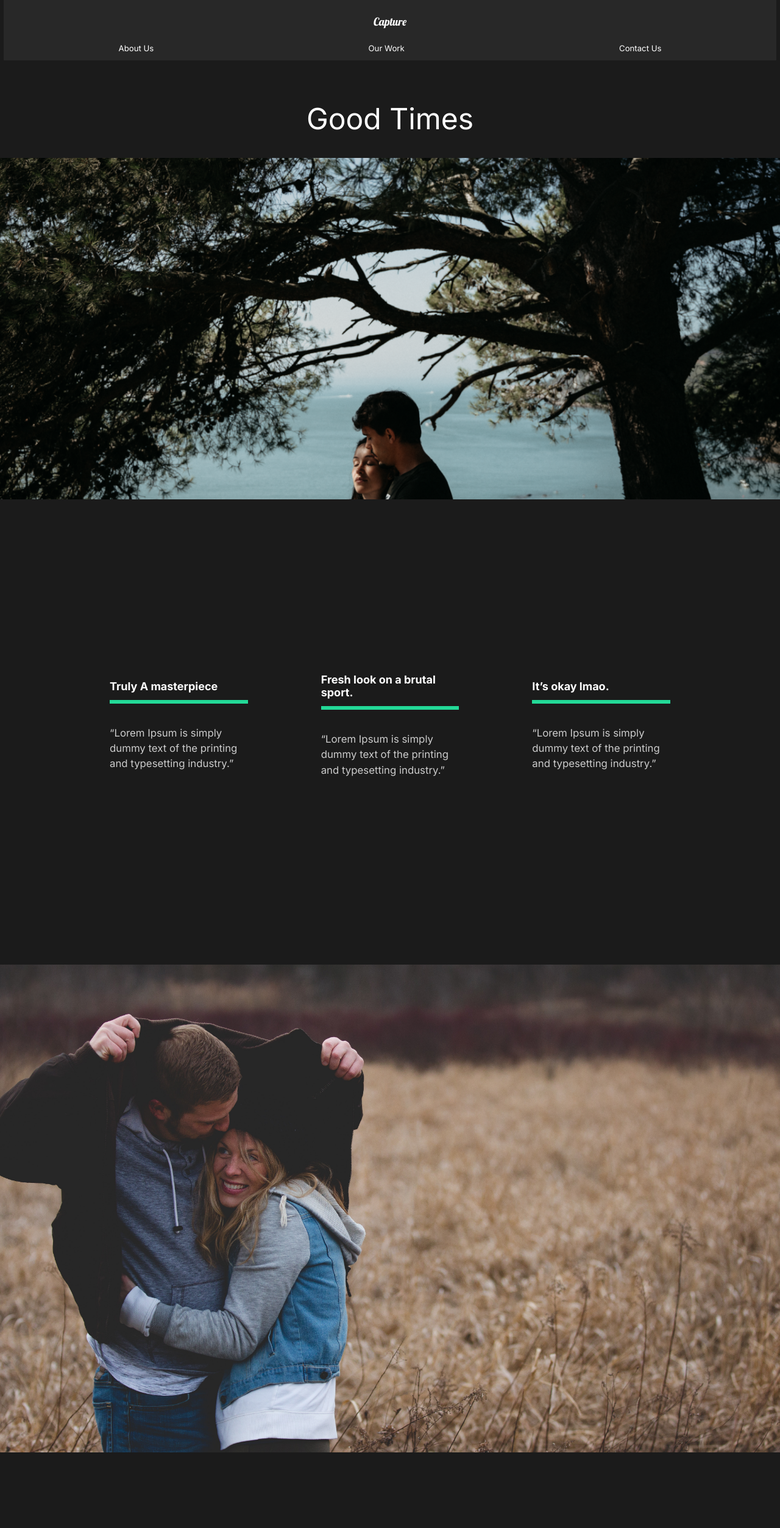
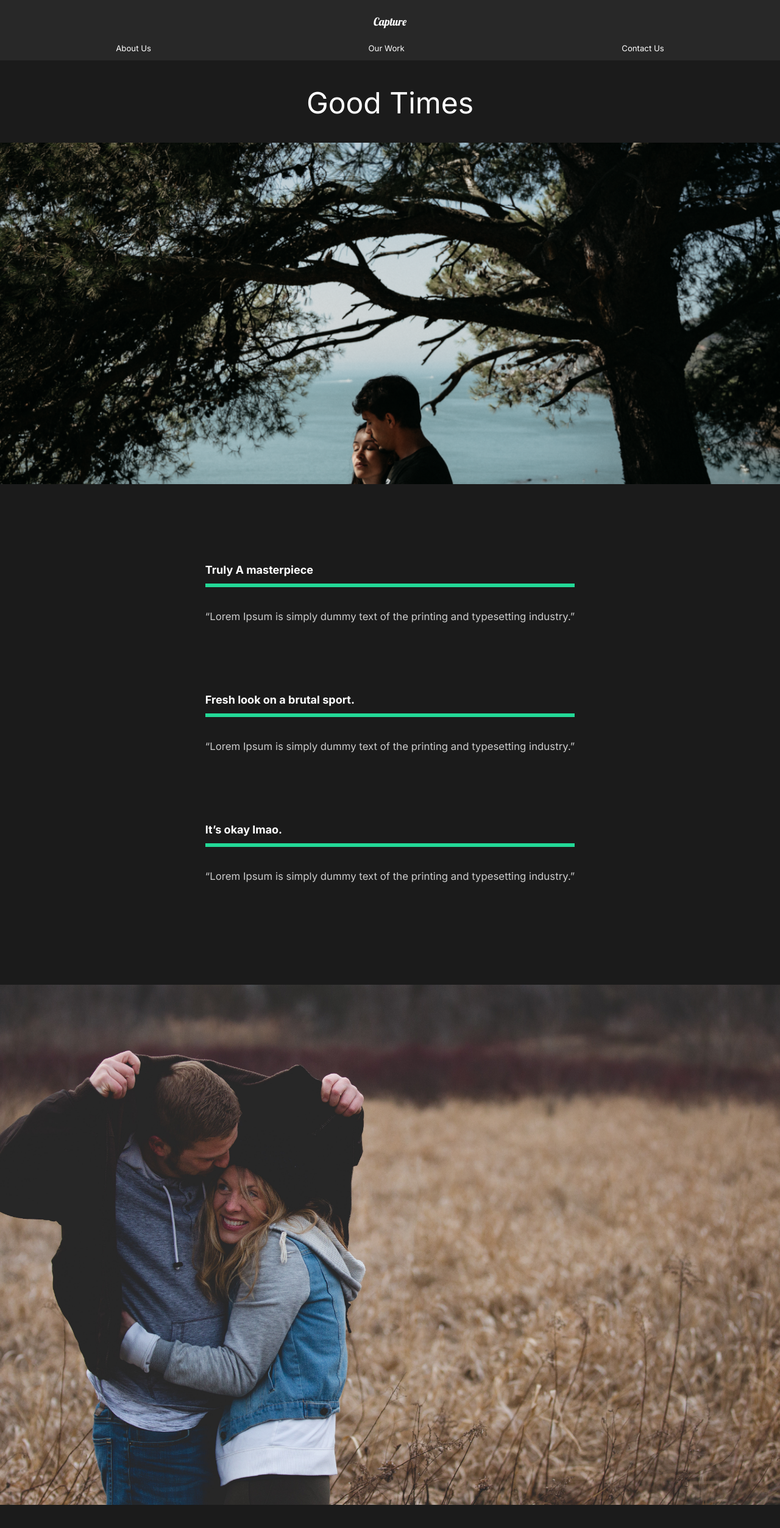
Before and after one commit to OfekZamir/Captue, a React (Create React App) app: page /work/good-times in a window 1280 px wide. Shown: the whole page at 61% size. Before the commit the page ends 2385 px from the top, so only its background shows below. Built offline with nearby package versions, Linux system fonts and the light colour scheme.

Commit message:
adding nav animation

```diff
--- a/src/animation.js
+++ b/src/animation.js
@@ -55,12 +55,8 @@ export const fade = {
 export const fadeOut = {
   hidden: {
     opacity: 1,
-    transition: {
-      ease: "easeOut",
-      duration: 0.75,
-    },
   },
-  show: { opacity: 0, transition: { duration: 1 } },
+  show: { opacity: 0, transition: { duration: 1.8 } },
 };
 export const container = {
   hidden: { opacity: 0 },
--- a/src/components/Nav.js
+++ b/src/components/Nav.js
@@ -1,8 +1,26 @@
 import React from "react";
 import styled from "styled-components";
 import { Link } from "react-router-dom";
+import { motion } from "framer-motion";
+import { useLocation } from "react-router";
 
 export const Nav = () => {
+  const getWidth = (pathNeeded) => {
+    const isSmall = window.matchMedia("(max-width:1300px)").matches;
+
+    if (pathname == pathNeeded) {
+      if (isSmall) {
+        return "100%";
+      } else {
+        return "50%";
+      }
+    } else {
+      console.log(pathNeeded);
+      console.log(isSmall);
+      return "0%";
+    }
+  };
+  const { pathname } = useLocation();
   return (
     <StyledNav>
       <h1>
@@ -13,12 +31,33 @@ export const Nav = () => {
       <ul>
         <li>
           <Link to="/">About Us</Link>
+          <Line
+            transition={{ duration: 0.5 }}
+            initial={{ width: "0%" }}
+            animate={{
+              width: getWidth("/"),
+            }}
+          />
         </li>
         <li>
           <Link to="/work">Our Work</Link>
+          <Line
+            transition={{ duration: 0.5 }}
+            initial={{ width: "0%" }}
+            animate={{
+              width: getWidth("/work"),
+            }}
+          />
         </li>
         <li>
           <Link to="/contact">Contact Us</Link>
+          <Line
+            transition={{ duration: 0.5 }}
+            initial={{ width: "0%" }}
+            animate={{
+              width: getWidth("/contact"),
+            }}
+          />
         </li>
       </ul>
     </StyledNav>
@@ -27,12 +66,11 @@ export const Nav = () => {
 
 const StyledNav = styled.nav`
   min-height: 10vh;
-  width: 99vw;
   display: flex;
   margin: auto;
   justify-content: space-between;
   align-items: center;
-  padding: 1rem 10rem;
+  padding: 1rem 1rem;
   background: #282828;
   position: sticky;
   top: 0;
@@ -44,6 +82,7 @@ const StyledNav = styled.nav`
   ul {
     display: flex;
     list-style: none;
+    padding-right: 2rem;
   }
   #Logo {
     font-size: 1.5rem;
@@ -72,3 +111,14 @@ const StyledNav = styled.nav`
     }
   }
 `;
+
+const Line = styled(motion.div)`
+  height: 0.3rem;
+  background: #23d997;
+  position: absolute;
+  bottom: -50%;
+  left: 60%;
+  @media (max-width: 1300px) {
+    left: 0%;
+  }
+`;
--- a/src/pages/MovieDetail.js
+++ b/src/pages/MovieDetail.js
@@ -55,24 +55,27 @@ const Details = styled(motion.div)`
 
 const HeadLine = styled.div`
   min-height: 90vh;
-  padding-top: 20vh;
+  padding-top: 5vh;
   position: relative;
+  text-align: center;
   h2 {
-    position: absolute;
-    top: 10%;
-    left: 50%;
-    transform: translate(-50%, -10%);
+    margin-bottom: 3rem;
   }
   img {
     width: 100%;
     height: 70vh;
     object-fit: cover;
   }
+  @media (max-width: 1300) {
+    h2 {
+    }
+  }
 `;
 
 const Awards = styled.div`
   min-height: 80vh;
   display: flex;
+  flex-direction: column;
   margin: 5rem 10rem;
   align-items: center;
   justify-content: space-around;
@@ -92,14 +95,16 @@ const AwardStyle = styled.div`
   p {
     padding: 2rem 0rem;
   }
+  @media (max-width: 1300px) {
+    padding: 0rem;
+  }
 `;
 
 const ImageDisplay = styled.div`
-  min-height: 50vh;
   img {
     width: 100%;
-    height: 100vh;
-    object-fit: cover;
+    object-fit: contain;
+    padding: 3rem 0rem 3rem 0rem;
   }
 `;
 //Award Component
```
